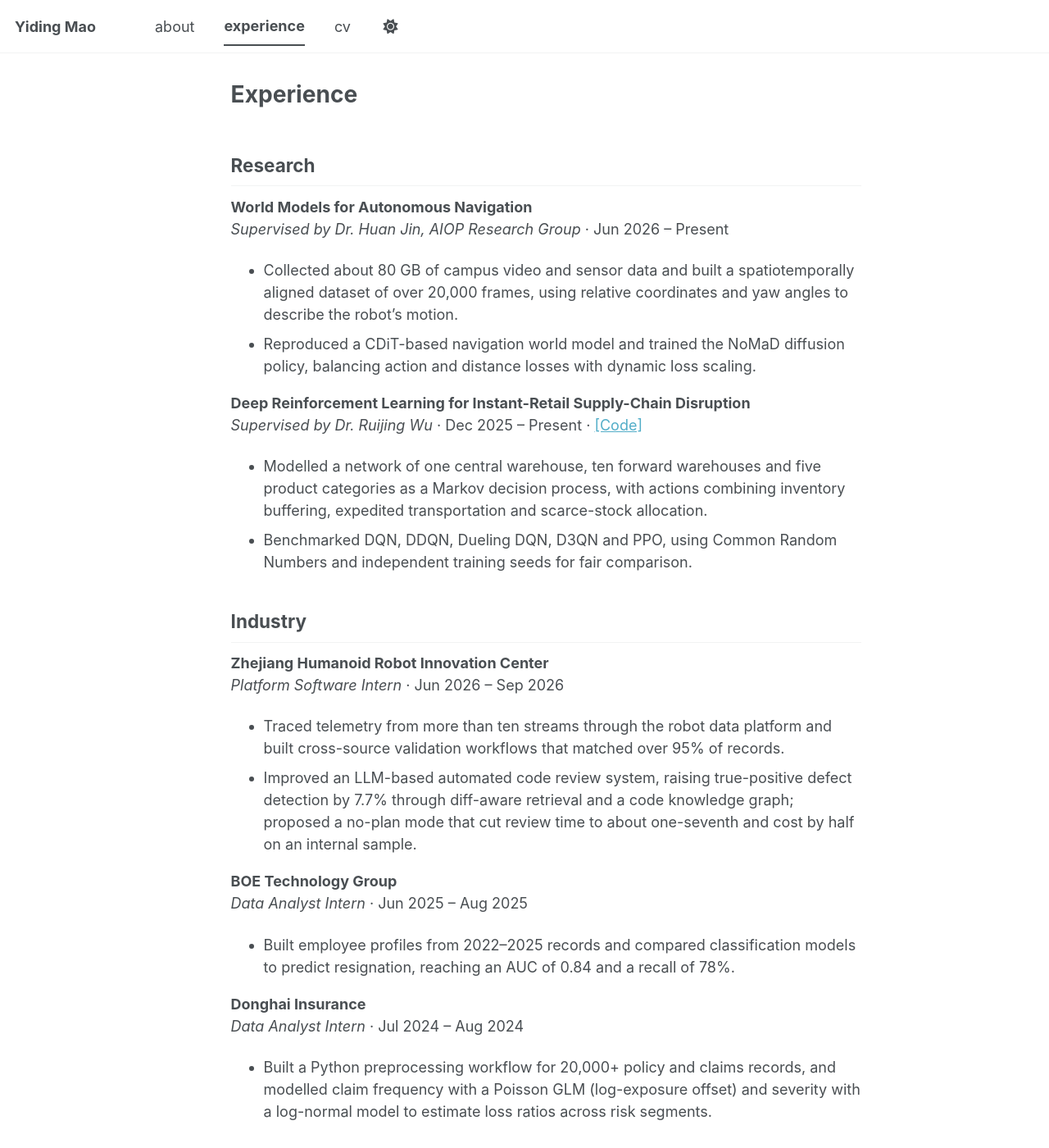
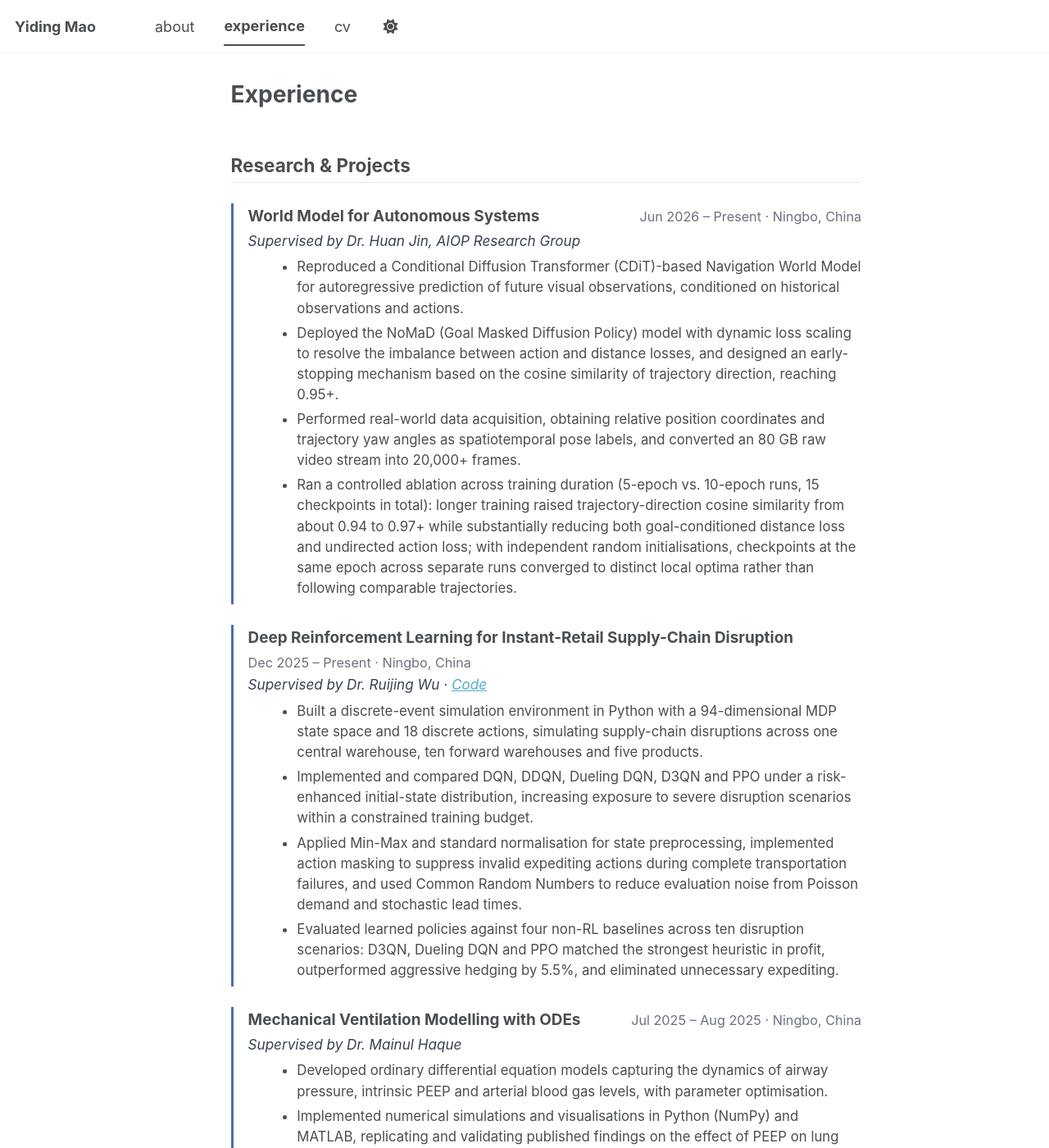
Before and after one commit to maoyidingnb-png/maoyidingnb-png.github.io, a Jekyll site: the page built from _pages/experience.md, in a window 1280 px wide and 1400 px high. Shown: the whole window at 82% size. Built offline with Jekyll 4.4.1, drawn with Linux system fonts in a browser that asks for light colours; a style sheet for code colours, icons or effects is not loaded; some of the changed text lies outside the part shown.

Commit message:
Expand experience page with full CV details
Co-Authored-By: Claude Opus 5.5 <noreply@anthropic.com>
Claude-Session: https://claude.ai/code/session_01TYsEXgdrEjd9vNFr6WmACS

```diff
--- a/_pages/experience.md
+++ b/_pages/experience.md
@@ -4,34 +4,87 @@ title: "Experience"
 author_profile: false
 ---
 
-## Research
+<style>
+  .xp-section { margin-top:2em; }
+  .xp-section h2 { border-bottom:1px solid #e5e7eb; padding-bottom:.3em; }
+  .xp-item { border-left:3px solid #4b6fa8; padding:.1em 0 .1em 1em; margin:1.4em 0; }
+  .xp-head { display:flex; flex-wrap:wrap; justify-content:space-between; align-items:baseline; gap:.2em 1em; }
+  .xp-title { font-weight:700; font-size:1.05em; }
+  .xp-date { color:#6b7280; font-size:.9em; white-space:nowrap; }
+  .xp-sub { font-style:italic; color:#374151; font-size:.95em; margin:.15em 0 .4em; }
+  .xp-item ul { margin:.3em 0 0 1.1em; }
+  .xp-item li { font-size:.93em; margin:.3em 0; }
+</style>
 
-**World Models for Autonomous Navigation**
-*Supervised by Dr. Huan Jin, AIOP Research Group* · Jun 2026 – Present
+<div class="xp-section">
+<h2>Research &amp; Projects</h2>
 
-* Collected about 80 GB of campus video and sensor data and built a spatiotemporally aligned dataset of over 20,000 frames, using relative coordinates and yaw angles to describe the robot's motion.
-* Reproduced a CDiT-based navigation world model and trained the NoMaD diffusion policy, balancing action and distance losses with dynamic loss scaling.
+<div class="xp-item">
+  <div class="xp-head"><span class="xp-title">World Model for Autonomous Systems</span><span class="xp-date">Jun 2026 – Present · Ningbo, China</span></div>
+  <div class="xp-sub">Supervised by Dr. Huan Jin, AIOP Research Group</div>
+  <ul>
+    <li>Reproduced a Conditional Diffusion Transformer (CDiT)-based Navigation World Model for autoregressive prediction of future visual observations, conditioned on historical observations and actions.</li>
+    <li>Deployed the NoMaD (Goal Masked Diffusion Policy) model with dynamic loss scaling to resolve the imbalance between action and distance losses, and designed an early-stopping mechanism based on the cosine similarity of trajectory direction, reaching 0.95+.</li>
+    <li>Performed real-world data acquisition, obtaining relative position coordinates and trajectory yaw angles as spatiotemporal pose labels, and converted an 80 GB raw video stream into 20,000+ frames.</li>
+    <li>Ran a controlled ablation across training duration (5-epoch vs. 10-epoch runs, 15 checkpoints in total): longer training raised trajectory-direction cosine similarity from about 0.94 to 0.97+ while substantially reducing both goal-conditioned distance loss and undirected action loss; with independent random initialisations, checkpoints at the same epoch across separate runs converged to distinct local optima rather than following comparable trajectories.</li>
+  </ul>
+</div>
 
-**Deep Reinforcement Learning for Instant-Retail Supply-Chain Disruption**
-*Supervised by Dr. Ruijing Wu* · Dec 2025 – Present · [[Code]](https://github.com/maoyidingnb-png/rl_supply_chain)
+<div class="xp-item">
+  <div class="xp-head"><span class="xp-title">Deep Reinforcement Learning for Instant-Retail Supply-Chain Disruption</span><span class="xp-date">Dec 2025 – Present · Ningbo, China</span></div>
+  <div class="xp-sub">Supervised by Dr. Ruijing Wu · <a href="https://github.com/maoyidingnb-png/rl_supply_chain">Code</a></div>
+  <ul>
+    <li>Built a discrete-event simulation environment in Python with a 94-dimensional MDP state space and 18 discrete actions, simulating supply-chain disruptions across one central warehouse, ten forward warehouses and five products.</li>
+    <li>Implemented and compared DQN, DDQN, Dueling DQN, D3QN and PPO under a risk-enhanced initial-state distribution, increasing exposure to severe disruption scenarios within a constrained training budget.</li>
+    <li>Applied Min-Max and standard normalisation for state preprocessing, implemented action masking to suppress invalid expediting actions during complete transportation failures, and used Common Random Numbers to reduce evaluation noise from Poisson demand and stochastic lead times.</li>
+    <li>Evaluated learned policies against four non-RL baselines across ten disruption scenarios: D3QN, Dueling DQN and PPO matched the strongest heuristic in profit, outperformed aggressive hedging by 5.5%, and eliminated unnecessary expediting.</li>
+  </ul>
+</div>
 
-* Modelled a network of one central warehouse, ten forward warehouses and five product categories as a Markov decision process, with actions combining inventory buffering, expedited transportation and scarce-stock allocation.
-* Benchmarked DQN, DDQN, Dueling DQN, D3QN and PPO, using Common Random Numbers and independent training seeds for fair comparison.
+<div class="xp-item">
+  <div class="xp-head"><span class="xp-title">Mechanical Ventilation Modelling with ODEs</span><span class="xp-date">Jul 2025 – Aug 2025 · Ningbo, China</span></div>
+  <div class="xp-sub">Supervised by Dr. Mainul Haque</div>
+  <ul>
+    <li>Developed ordinary differential equation models capturing the dynamics of airway pressure, intrinsic PEEP and arterial blood gas levels, with parameter optimisation.</li>
+    <li>Implemented numerical simulations and visualisations in Python (NumPy) and MATLAB, replicating and validating published findings on the effect of PEEP on lung function in chronic airflow obstruction.</li>
+    <li>Simulated airway pressure variation and gas-exchange efficiency under different PEEP settings.</li>
+  </ul>
+</div>
+</div>
 
-## Industry
+<div class="xp-section">
+<h2>Industry</h2>
 
-**Zhejiang Humanoid Robot Innovation Center**
-*Platform Software Intern* · Jun 2026 – Sep 2026
+<div class="xp-item">
+  <div class="xp-head"><span class="xp-title">Zhejiang Humanoid Robot Co., Ltd.</span><span class="xp-date">Jun 2026 – Sep 2026 · Ningbo, China</span></div>
+  <div class="xp-sub">Platform Software Intern</div>
+  <ul>
+    <li>Analysed and validated the company's robot data platform across Apache Pulsar, IoTDB, Doris, MySQL and Kubernetes, tracing multi-source telemetry from real-time ingestion and messaging to time-series storage and analytical querying across 10+ telemetry and event streams.</li>
+    <li>Built data-quality validation workflows that reconciled timestamps and cross-source identifiers and detected missing, duplicated and inconsistent telemetry, achieving 95%+ cross-source record-matching coverage for downstream analytics and debugging.</li>
+    <li>Developed an enterprise AI code-review system based on Alibaba Open-Code-Review, integrating Git/CI, static analysis, repository-level retrieval and LLM agents; evaluated on 200+ labelled defects, it reached about 31.9% precision, 20.4% recall and 0.18 F1.</li>
+    <li>Optimised diff-aware context retrieval and LLM review workflows, increasing true-positive defect detection by 7.7% on representative code changes.</li>
+  </ul>
+</div>
 
-* Traced telemetry from more than ten streams through the robot data platform and built cross-source validation workflows that matched over 95% of records.
-* Improved an LLM-based automated code review system, raising true-positive defect detection by 7.7% through diff-aware retrieval and a code knowledge graph; proposed a no-plan mode that cut review time to about one-seventh and cost by half on an internal sample.
+<div class="xp-item">
+  <div class="xp-head"><span class="xp-title">BOE Technology Group Co.</span><span class="xp-date">Jun 2025 – Aug 2025 · Beijing, China</span></div>
+  <div class="xp-sub">Data Analyst Intern</div>
+  <ul>
+    <li>Developed an employee-attrition analytics framework using 50,000+ records from 2022–2025, integrating personnel, factory, operational and external benchmark data to support workforce-risk planning.</li>
+    <li>Cleaned and standardised multi-source records, handled missing and anomalous values, and engineered 20+ employee- and department-level features, including overtime intensity, compensation deviation, tenure and historical turnover.</li>
+    <li>Built and compared linear regression, logistic regression and decision-tree models for department-level turnover forecasting and individual attrition prediction, reaching 0.84 AUC and 78% recall with the best classifier.</li>
+    <li>Translated model outputs into Power BI dashboards and presented key attrition drivers and retention recommendations to departmental stakeholders.</li>
+  </ul>
+</div>
 
-**BOE Technology Group**
-*Data Analyst Intern* · Jun 2025 – Aug 2025
-
-* Built employee profiles from 2022–2025 records and compared classification models to predict resignation, reaching an AUC of 0.84 and a recall of 78%.
-
-**Donghai Insurance**
-*Data Analyst Intern* · Jul 2024 – Aug 2024
-
-* Built a Python preprocessing workflow for 20,000+ policy and claims records, and modelled claim frequency with a Poisson GLM (log-exposure offset) and severity with a log-normal model to estimate loss ratios across risk segments.
+<div class="xp-item">
+  <div class="xp-head"><span class="xp-title">Donghai Insurance</span><span class="xp-date">Jul 2024 – Aug 2024 · Ningbo, China</span></div>
+  <div class="xp-sub">Data Analyst Intern</div>
+  <ul>
+    <li>Built a Python preprocessing workflow to clean and structure 20,000+ policy and claims records, constructing policyholder- and policy-level features for pricing analysis.</li>
+    <li>Decomposed expected loss into frequency and severity: Poisson regression with a log-exposure offset for annualised claim frequency, and a log-normal model on log-transformed claim amounts for severity, using 15+ features; decision trees served as a benchmark and surfaced candidate interactions.</li>
+    <li>Combined predicted frequency and severity to estimate expected loss and compare loss ratios across risk segments, supporting tiered coverage and premium-pricing recommendations.</li>
+    <li>Validated model stability with 5-fold cross-validation and used feature importance to identify dominant risk factors, translated into risk-tier and premium-rating recommendations.</li>
+  </ul>
+</div>
+</div>
```
